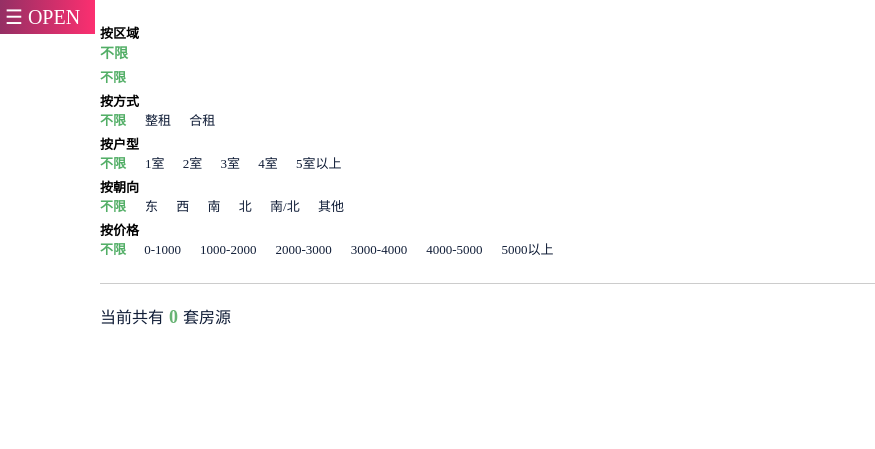
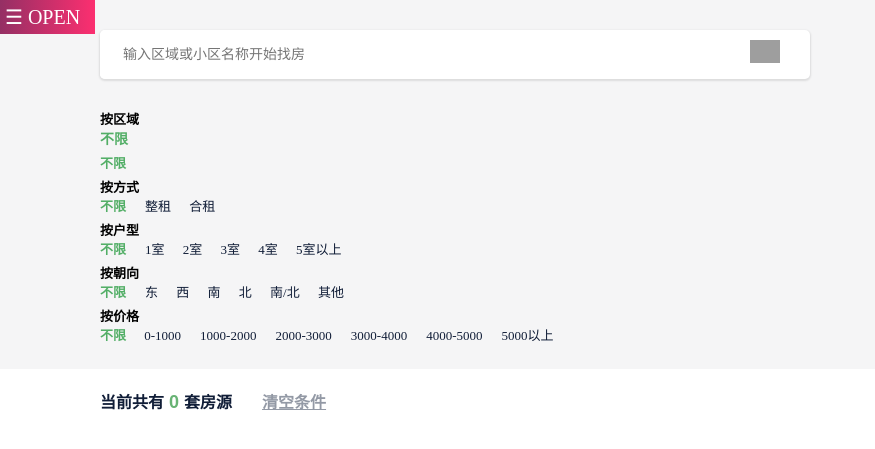
Before and after one commit to VenYy/lianjiaSpider, a Flask app: page /house_list in a window 1280 px wide. Shown: the top 449 px of the page, without its empty margins (0-875 px from the left). Run offline with Flask 3, Linux system fonts and the light colour scheme; grey boxes are pictures that could not be loaded.

Commit message:
搜索过滤房源

```diff
--- a/list_page.py
+++ b/list_page.py
@@ -12,6 +12,7 @@ list_page = Blueprint("list_page", __name__)
 
 @list_page.route("/house_list")
 def house_list():
+    user_input = request.args.get("param")
     city = request.args.get("city", "", type=str)
     district = request.args.get("district", "", type=str)
     rent_type = request.args.get("rent_type", "", type=str)
@@ -29,6 +30,14 @@ def house_list():
     # print(city_districts)
 
     query = Houses.query
+
+    if user_input:
+        query = query.filter(
+            (Houses.city.like(f"%{user_input}%")) |
+            (Houses.district.like(f"%{user_input}%")) |
+            (Houses.village_name.like(f"%{user_input}%")) |
+            (Houses.title.like(f"%{user_input}%"))
+        )
 
     if city:
         query = query.filter(Houses.city == city)
@@ -74,6 +83,7 @@ def house_list():
     return render_template("house_list.html",
                            pagination=pagination,
                            page_num=current_page,
+                           param=user_input,
                            city=city,
                            district=district,
                            rent_type=rent_type,
--- a/static/css/list_page.css
+++ b/static/css/list_page.css
@@ -15,11 +15,54 @@ a {
 }
 
 .filter {
+    /*width: 1080px;*/
+    /*margin: 0 auto;*/
+    background: #f5f5f6;
+    padding-bottom: 20px;
+    /*border-bottom: 1px solid #ccc;*/
+}
+
+.filter_wrap {
     width: 1080px;
     margin: 0 auto;
-    padding-bottom: 20px;
-    border-bottom: 1px solid #ccc;
 }
+
+.search_filter {
+    padding-top: 30px;
+    margin-bottom: 30px;
+}
+
+.search_filter .search_wrap {
+    /*display: inline-block;*/
+    display: flex;
+    align-items: center;
+    width: 710px;
+    line-height: 48px;
+    font-size: 14px;
+    border-radius: 5px;
+    background-color: #fff;
+    box-shadow: 0 1px 2px 1px rgba(0, 0, 0, .1);
+}
+
+.search_wrap input {
+    width: 650px;
+    padding: 16px 23px 17px;
+    box-sizing: border-box;
+    border-width: 0;
+    font-size: 14px;
+    outline: none;
+    border-radius: 5px;
+}
+
+.search_wrap button {
+    width: 30px;
+    height: 30px;
+    border: none;
+    cursor: pointer;
+    background: url("/static/image/search.png") no-repeat;
+    background-size: contain;
+}
+
 
 .filer_ul {
     position: relative;
@@ -46,6 +89,7 @@ a {
     margin-right: 15px;
     font-size: 13px;
 }
+
 .filter_type {
     font-size: 15px;
     font-weight: bold;
@@ -60,13 +104,24 @@ a {
     width: 1080px;
     margin: 0 auto 15px;
     font-size: 16px;
+    font-family: "Microsoft JhengHei UI", sans-serif;
     color: #101d37;
+    font-weight: 600;
 }
+
 .list_title span {
     padding: 0 5px;
     color: #68b374;
     font-size: 18px;
     font-weight: 600;
+}
+
+.list_title a {
+    padding-left: 30px;
+    text-decoration: underline;
+    color: #9399a5;
+    cursor: pointer;
+    font-family: sans-serif;
 }
 
 
@@ -76,23 +131,27 @@ a {
     height: 200px;
     margin: 0 auto 20px;
 }
+
 .cover {
     position: absolute;
     width: 300px;
     left: 0;
     top: 15px;
 }
+
 .cover img {
     max-width: 100%;
     border-radius: 8px;
     /*max-height: 100%;*/
 }
+
 .general_info {
     position: absolute;
     width: 740px;
     left: 340px;
     top: 15px;
 }
+
 .general_info a {
     white-space: nowrap;
     text-overflow: ellipsis;
@@ -125,9 +184,11 @@ a {
     font-weight: 600;
     color: #6d6d73;
 }
+
 .general_info .info_facility {
     font-size: 14px;
 }
+
 .info_facility span {
     padding: 3px 8px;
     color: #a19aae;
@@ -145,12 +206,11 @@ a {
     font-size: 14px;
     font-weight: bold;
 }
+
 .info_price .price {
     font-size: 24px;
     font-family: "Tahoma", sans-serif
 }
-
-
 
 
 /*翻页插件效果*/
--- a/templates/base.html
+++ b/templates/base.html
@@ -32,7 +32,7 @@
     function openNav() {
         document.getElementById("mySidenav").style.width = "200px";
         {#document.getElementById("content").style.marginLeft = "200px";#}
-        document.body.style.backgroundColor = "rgba(0,0,0,0.2)";
+        {#document.body.style.backgroundColor = "rgba(0,0,0,0.2)";#}
         document.getElementById("openNav").style.display = 'none'
     }
 
@@ -41,7 +41,7 @@
         document.getElementById("openNav").style.display = 'block'
         document.getElementById("mySidenav").style.width = "0";
         {#document.getElementById("content").style.marginLeft = "0";#}
-        document.body.style.backgroundColor = "white";
+        {#document.body.style.backgroundColor = "white";#}
     }
 
 </script>
--- a/templates/house_list.html
+++ b/templates/house_list.html
@@ -7,14 +7,43 @@
 {% block content %}
     <div class="leftTop">
         <div id="openNav" onclick="openNav()">&#9776; OPEN</div>
-    </div><br>
+    </div>
     {#  房源过滤  #}
     <div class="filter">
+        <div class="filter_wrap">
+            <div class="search_filter">
+                <div class="search_wrap">
+                    <input type="text" id="filter_by_input" placeholder="输入区域或小区名称开始找房">
+                    <button onclick="filter_content()"></button>
+                </div>
+            </div>
+            <script type="text/javascript">
+                function filter_content() {
+                    // 用于处理用户输入的内容
+                    var base_url = "{{ request.base_url }}"
+                    var request_url = "{{ url_for('list_page.house_list') }}"
+                    var user_input = document.getElementById("filter_by_input").value
+                    if (user_input) {
+                        request_url = base_url + "?param=" + encodeURIComponent(user_input) + "&"
+                    }
+                    // 发送请求
+                    fetch(request_url)
+                        .then(function (response) {
+                            return response.text()
+                        })
+                        .then(function () {
+                            window.location = request_url
+                        })
+                }
+
+            </script>
             <ul class="filer_ul by_city">
                 <li class="filter_type">按区域</li>
                 <br>
-            <li{% if not request.args.get('city') and not request.args.get('district') %} class="strong"{% endif %}><a
+                <li{% if not request.args.get('city') and not request.args.get('district') %} class="strong"{% endif %}>
+                    <a
                             href="{{ url_for('list_page.house_list',
+                        param=param,
                         district=district,
                         rent_type=rent_type,
                         rooms=rooms,
@@ -23,6 +52,7 @@
                 {% for city in city_districts.keys() %}
                     <li{% if request.args.get('city') == city %} class="strong"{% endif %}><a
                             href="{{ url_for('list_page.house_list',
+                        param=param,
                         city=city,
                         district=district,
                         rent_type=rent_type,
@@ -34,6 +64,7 @@
             <ul class="filer_ul by_district">
                 <li{% if not request.args.get('district') %} class="strong"{% endif %}><a
                         href="{{ url_for('list_page.house_list',
+                    param=param,
                     city=city,
                     rent_type=rent_type,
                     rooms=rooms,
@@ -42,6 +73,7 @@
                 {% for district in city_districts[request.args.get('city')] %}
                     <li{% if request.args.get('district') == district %} class="strong"{% endif %}><a
                             href="{{ url_for('list_page.house_list',
+                        param=param,
                         city=city,
                         district=district,
                         rent_type=rent_type,
@@ -56,6 +88,7 @@
                 <br>
                 <li{% if not request.args.get('rent_type') %} class="strong"{% endif %}><a
                         href="{{ url_for('list_page.house_list',
+                    param=param,
                     city=city,
                     district=district,
                     rooms=rooms,
@@ -64,6 +97,7 @@
                 {% for rent_type in ["整租", "合租"] %}
                     <li{% if request.args.get('rent_type') == rent_type %} class="strong"{% endif %}><a
                             href="{{ url_for('list_page.house_list',
+                        param=param,
                         city=city,
                         district=district,
                         rent_type=rent_type,
@@ -78,6 +112,7 @@
                 <br>
                 <li{% if not request.args.get('rooms') %} class="strong"{% endif %}><a
                         href="{{ url_for('list_page.house_list',
+                    param=param,
                     city=city,
                     district=district,
                     rent_type=rent_type,
@@ -86,6 +121,7 @@
                 {% for rooms in ["1室", "2室", "3室", "4室", "5室以上"] %}
                     <li{% if request.args.get('rooms') == rooms %} class="strong"{% endif %}><a
                             href="{{ url_for('list_page.house_list',
+                        param=param,
                         city=city,
                         district=district,
                         rent_type=rent_type,
@@ -100,6 +136,7 @@
                 <br>
                 <li{% if not request.args.get('direction') %} class="strong"{% endif %}><a
                         href="{{ url_for('list_page.house_list',
+                    param=param,
                     city=city,
                     district=district,
                     rent_type=rent_type,
@@ -108,6 +145,7 @@
                 {% for direction in ["东", "西", "南", "北", "南/北", "其他"] %}
                     <li{% if request.args.get('direction') == direction %} class="strong"{% endif %}><a
                             href="{{ url_for('list_page.house_list',
+                        param=param,
                         city=city,
                         district=district,
                         rent_type=rent_type,
@@ -123,6 +161,7 @@
                 <li{% if not request.args.get("price_range") %}
                     class="strong"{% endif %}>
                     <a href="{{ url_for('list_page.house_list',
+                    param=param,
                     city=city,
                     district=district,
                     rent_type=rent_type,
@@ -131,6 +170,7 @@
                 </li>
                 {% for price in ["0-1000", "1000-2000", "2000-3000", "3000-4000", "4000-5000", "5000以上"] %}
                     <li{% if request.args.get('price') == price %} class="strong"{% endif %}><a href="{{ url_for('list_page.house_list',
+                    param=param,
                     city=city,
                     district=district,
                     rent_type=rent_type,
@@ -140,11 +180,12 @@
                 {% endfor %}
             </ul>
         </div>
+    </div>
 
 
     {# 房源列表 #}
     <div class="house_list">
-        <p class="list_title">当前共有<span>{{ total_count }}</span>套{{ city }}{{ district }}房源</p>
+        <p class="list_title">当前共有<span>{{ total_count }}</span>套{{ city }}{{ district }}房源<a class="clear_filter" href="{{ url_for('list_page.house_list') }}">清空条件</a></p>
         {% for item in pagination.items %}
             <div class="house_info">
                 <div class="cover"><img src="{{ item.img_src }}" alt=""></div>
```
Lines whose indentation alone changed are shown as unchanged.
